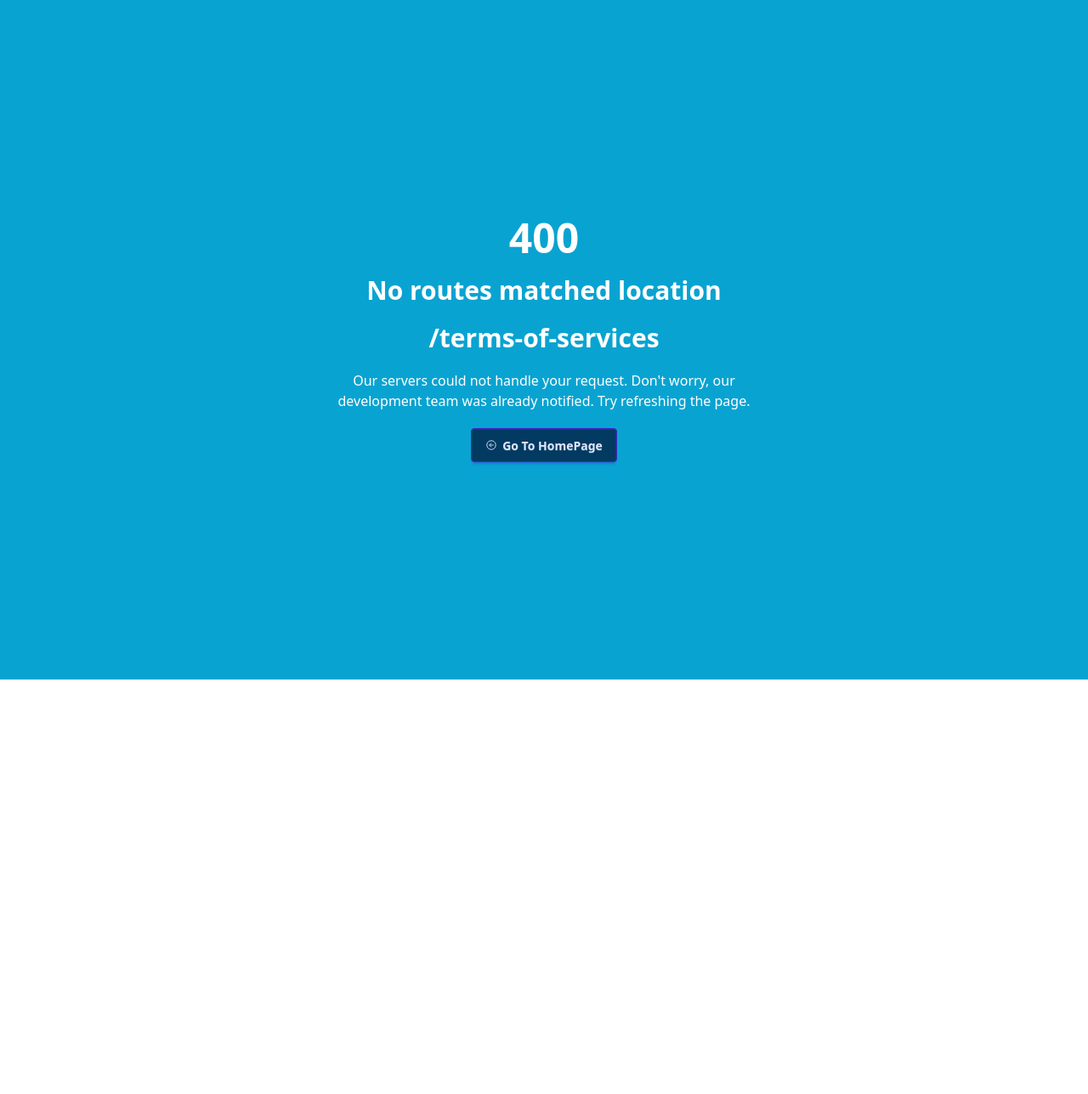
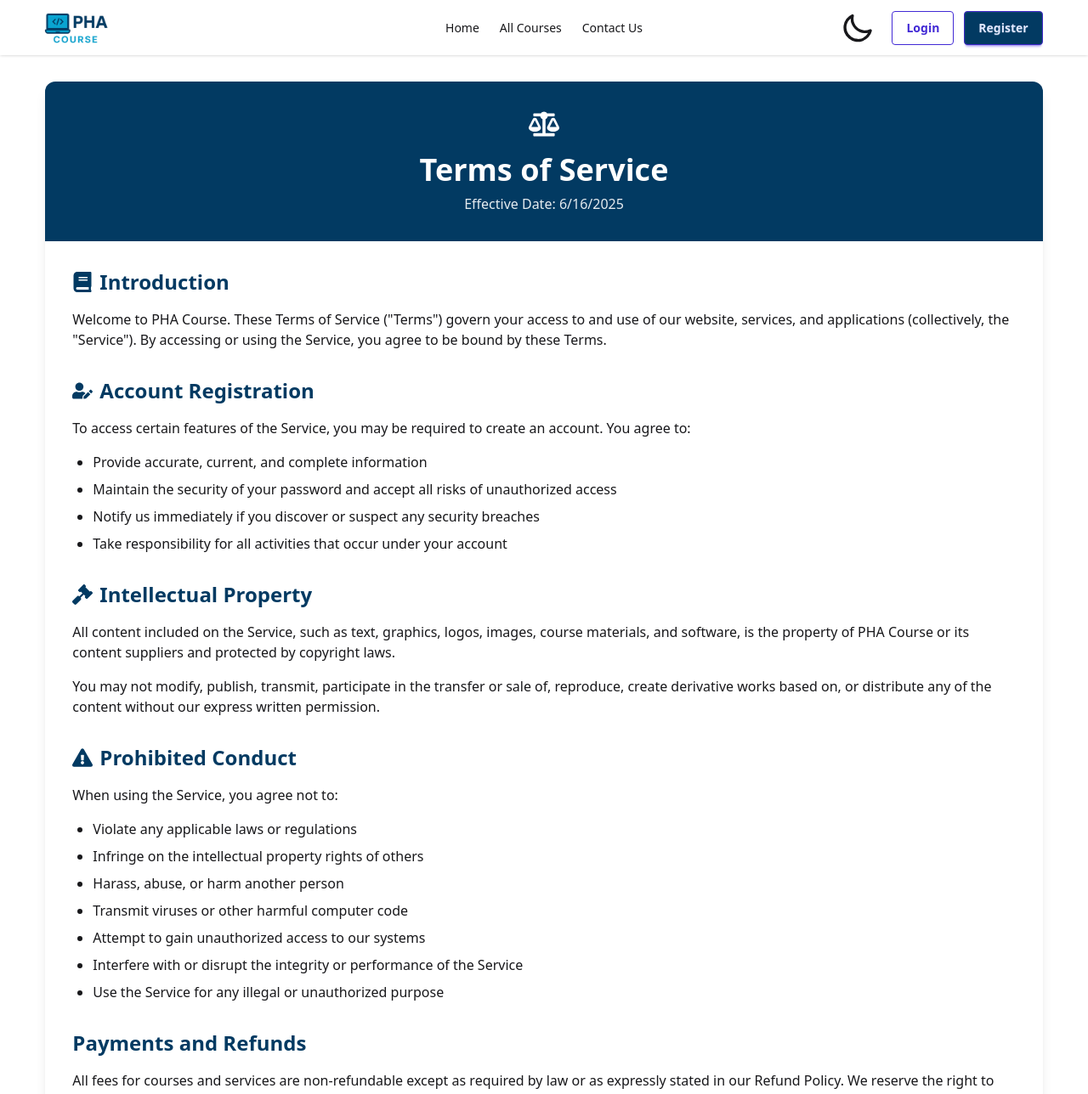
Before and after one commit to Parvez141300/pha-course-client, a React (Vite) app: page /terms-of-services in a window 1280 px wide. Shown: the top 1288 px of the page at 85% size. Before the commit the page ends 800 px from the top, so only its background shows below. Built offline with nearby package versions, Linux system fonts and the light colour scheme; no server answers.

Commit message:
created terms & condition page and privacy and policy page

```diff
--- a/src/Components/Footer.jsx
+++ b/src/Components/Footer.jsx
@@ -41,13 +41,13 @@ const Footer = () => {
                 </Link>
               </li>
               <li>
-                <Link to={"/courses"} rel="noopener noreferrer" href="#">
-                  Courses
+                <Link to={"/all-courses"} rel="noopener noreferrer" href="#">
+                  All Courses
                 </Link>
               </li>
               <li>
-                <Link to={"/login"} rel="noopener noreferrer" href="#">
-                  Login
+                <Link to={"/contact-us"} rel="noopener noreferrer" href="#">
+                  Contact Us
                 </Link>
               </li>
             </ul>
@@ -62,9 +62,7 @@ const Footer = () => {
                 <Link to={"/privacy-policy"}>Privacy & Policy</Link>
               </li>
               <li>
-                <a rel="noopener noreferrer" href="#">
-                  Terms of Service
-                </a>
+                <Link to={"/terms-of-services"}>Terms of Service</Link>
               </li>
             </ul>
             <div className="uppercase font-bold text-white">Social media</div>
--- a/src/pages/ContactUs/ContactUs.jsx
+++ b/src/pages/ContactUs/ContactUs.jsx
@@ -82,15 +82,15 @@ const ContactUs = () => {
           <div className="space-y-4">
             <div className="flex items-center gap-3">
               <MdLocationOn className="text-3xl" />
-              <p>123 Main St, Dhaka, Bangladesh</p>
+              <p>Gazipur, Dhaka, Bangladesh</p>
             </div>
             <div className="flex items-center gap-3">
               <MdEmail className="text-3xl" />
-              <p>info@yoursite.com</p>
+              <p>parvez.alif.dev@gmail.com</p>
             </div>
             <div className="flex items-center gap-3">
               <MdPhone className="text-3xl" />
-              <p>+880 1234 567890</p>
+              <p>+880 1872243808</p>
             </div>
           </div>
 
--- a/src/pages/PrivacyPolicy/PrivacyPolicy.jsx
+++ b/src/pages/PrivacyPolicy/PrivacyPolicy.jsx
@@ -13,7 +13,7 @@ const PrivacyPolicy = () => {
         />
       </Helmet>
 
-      <div className="w-11/12 mx-auto bg-white dark:bg-gray-800 rounded-xl shadow-lg overflow-hidden p-5">
+      <div className="w-11/12 mx-auto rounded-xl shadow-lg overflow-hidden p-5">
         {/* Header */}
         <div className="bg-[#023A62] dark:bg-[#09A3D0] text-center py-5 mb-5
         rounded-t-xl">
@@ -34,7 +34,7 @@ const PrivacyPolicy = () => {
             <h2 className="text-2xl font-bold text-[#023A62] dark:text-[#09A3D0] flex items-center gap-2">
               <FaUserLock /> Introduction
             </h2>
-            <p className="text-gray-700 dark:text-gray-300">
+            <p>
               At PHA Course, we are committed to protecting your privacy. This
               Privacy Policy explains how we collect, use, disclose, and
               safeguard your information when you visit our website or use our
@@ -46,13 +46,13 @@ const PrivacyPolicy = () => {
             <h2 className="text-2xl font-bold text-[#023A62] dark:text-[#09A3D0] flex items-center gap-2">
               <FaDatabase /> Information We Collect
             </h2>
-            <p className="text-gray-700 dark:text-gray-300">
+            <p>
               We may collect personal information that you voluntarily provide
               to us when you register on the site, place an order, subscribe to
               our newsletter, or otherwise contact us. The types of personal
               information collected may include:
             </p>
-            <ul className="list-disc pl-6 space-y-2 text-gray-700 dark:text-gray-300">
+            <ul className="list-disc pl-6 space-y-2">
               <li>
                 Your name and contact information (email address, phone number)
               </li>
@@ -67,14 +67,14 @@ const PrivacyPolicy = () => {
             <h2 className="text-2xl font-bold text-[#023A62] dark:text-[#09A3D0] flex items-center gap-2">
               <FaCookie /> How We Use Cookies
             </h2>
-            <p className="text-gray-700 dark:text-gray-300">
+            <p>
               We use cookies to enhance your experience on our site. Cookies are
               small files that ask permission to be placed on your computer's
               hard drive. Once you agree, the file is added and the cookie helps
               analyze web traffic or lets you know when you visit a particular
               site.
             </p>
-            <p className="text-gray-700 dark:text-gray-300">
+            <p>
               We use traffic log cookies to identify which pages are being used.
               This helps us analyze data about web page traffic and improve our
               website to tailor it to customer needs. We only use this
@@ -86,10 +86,10 @@ const PrivacyPolicy = () => {
             <h2 className="text-2xl font-bold text-[#023A62] dark:text-[#09A3D0]">
               How We Use Your Information
             </h2>
-            <p className="text-gray-700 dark:text-gray-300">
+            <p>
               We use the information we collect in various ways, including to:
             </p>
-            <ul className="list-disc pl-6 space-y-2 text-gray-700 dark:text-gray-300">
+            <ul className="list-disc pl-6 space-y-2">
               <li>Provide, operate, and maintain our website</li>
               <li>Improve, personalize, and expand our website</li>
               <li>Understand and analyze how you use our website</li>
@@ -106,13 +106,13 @@ const PrivacyPolicy = () => {
             <h2 className="text-2xl font-bold text-[#023A62] dark:text-[#09A3D0]">
               Data Security
             </h2>
-            <p className="text-gray-700 dark:text-gray-300">
+            <p>
               We implement appropriate technical and organizational measures to
               maintain the safety of your personal information. All
               sensitive/credit information you supply is encrypted via Secure
               Socket Layer (SSL) technology.
             </p>
-            <p className="text-gray-700 dark:text-gray-300">
+            <p>
               We follow generally accepted industry standards to protect the
               personal information submitted to us, both during transmission and
               once we receive it. However, no method of transmission over the
@@ -124,13 +124,13 @@ const PrivacyPolicy = () => {
             <h2 className="text-2xl font-bold text-[#023A62] dark:text-[#09A3D0]">
               Changes to This Policy
             </h2>
-            <p className="text-gray-700 dark:text-gray-300">
+            <p>
               We may update our Privacy Policy from time to time. We will notify
               you of any changes by posting the new Privacy Policy on this page
               and updating the "Last Updated" date at the top of this Privacy
               Policy.
             </p>
-            <p className="text-gray-700 dark:text-gray-300">
+            <p>
               You are advised to review this Privacy Policy periodically for any
               changes. Changes to this Privacy Policy are effective when they
               are posted on this page.
@@ -141,14 +141,14 @@ const PrivacyPolicy = () => {
             <h2 className="text-2xl font-bold text-[#023A62] dark:text-[#09A3D0]">
               Contact Us
             </h2>
-            <p className="text-gray-700 dark:text-gray-300">
+            <p>
               If you have any questions about this Privacy Policy, please
               contact us at:
             </p>
-            <p className="text-gray-700 dark:text-gray-300">
-              Email: privacy@phacourse.com
+            <p>
+              Email: parvez.alif.dev@gmail.com
               <br />
-              Address: 123 Privacy Lane, Dhaka, Bangladesh
+              Address: Gazipur, Dhaka, Bangladesh
             </p>
           </section>
         </div>
--- /dev/null
+++ b/src/pages/TermsOfServices/TermsOfServices.jsx
@@ -0,0 +1,195 @@
+import React from "react";
+import { Helmet } from "react-helmet-async";
+import {
+  FaBalanceScale,
+  FaBook,
+  FaExclamationTriangle,
+  FaGavel,
+  FaHandshake,
+  FaUserEdit,
+} from "react-icons/fa";
+
+const TermsOfService = () => {
+  return (
+    <div className="min-h-screen my-8">
+      <Helmet>
+        <title>Terms of Service | PHA Course</title>
+        <meta
+          name="description"
+          content="Terms governing the use of PHA Course services and website"
+        />
+      </Helmet>
+
+      <div className="w-11/12 mx-auto rounded-xl shadow-lg overflow-hidden">
+        {/* Header */}
+        <div className="bg-[#023A62] dark:bg-[#09A3D0] p-6 sm:p-8 text-center">
+          <div className="flex justify-center mb-4">
+            <FaBalanceScale className="text-white text-4xl" />
+          </div>
+          <h1 className="text-3xl sm:text-4xl font-bold text-white">
+            Terms of Service
+          </h1>
+          <p className="mt-2 text-white/90">
+            Effective Date: {new Date().toLocaleDateString()}
+          </p>
+        </div>
+
+        {/* Content */}
+        <div className="p-6 sm:p-8 space-y-8">
+          <section className="space-y-4">
+            <h2 className="text-2xl font-bold text-[#023A62] dark:text-[#09A3D0] flex items-center gap-2">
+              <FaBook /> Introduction
+            </h2>
+            <p>
+              Welcome to PHA Course. These Terms of Service ("Terms") govern
+              your access to and use of our website, services, and applications
+              (collectively, the "Service"). By accessing or using the Service,
+              you agree to be bound by these Terms.
+            </p>
+          </section>
+
+          <section className="space-y-4">
+            <h2 className="text-2xl font-bold text-[#023A62] dark:text-[#09A3D0] flex items-center gap-2">
+              <FaUserEdit /> Account Registration
+            </h2>
+            <p>
+              To access certain features of the Service, you may be required to
+              create an account. You agree to:
+            </p>
+            <ul className="list-disc pl-6 space-y-2">
+              <li>Provide accurate, current, and complete information</li>
+              <li>
+                Maintain the security of your password and accept all risks of
+                unauthorized access
+              </li>
+              <li>
+                Notify us immediately if you discover or suspect any security
+                breaches
+              </li>
+              <li>
+                Take responsibility for all activities that occur under your
+                account
+              </li>
+            </ul>
+          </section>
+
+          <section className="space-y-4">
+            <h2 className="text-2xl font-bold text-[#023A62] dark:text-[#09A3D0] flex items-center gap-2">
+              <FaGavel /> Intellectual Property
+            </h2>
+            <p>
+              All content included on the Service, such as text, graphics,
+              logos, images, course materials, and software, is the property of
+              PHA Course or its content suppliers and protected by copyright
+              laws.
+            </p>
+            <p>
+              You may not modify, publish, transmit, participate in the transfer
+              or sale of, reproduce, create derivative works based on, or
+              distribute any of the content without our express written
+              permission.
+            </p>
+          </section>
+
+          <section className="space-y-4">
+            <h2 className="text-2xl font-bold text-[#023A62] dark:text-[#09A3D0] flex items-center gap-2">
+              <FaExclamationTriangle /> Prohibited Conduct
+            </h2>
+            <p>
+              When using the Service, you agree not to:
+            </p>
+            <ul className="list-disc pl-6 space-y-2">
+              <li>Violate any applicable laws or regulations</li>
+              <li>Infringe on the intellectual property rights of others</li>
+              <li>Harass, abuse, or harm another person</li>
+              <li>Transmit viruses or other harmful computer code</li>
+              <li>Attempt to gain unauthorized access to our systems</li>
+              <li>
+                Interfere with or disrupt the integrity or performance of the
+                Service
+              </li>
+              <li>Use the Service for any illegal or unauthorized purpose</li>
+            </ul>
+          </section>
+
+          <section className="space-y-4">
+            <h2 className="text-2xl font-bold text-[#023A62] dark:text-[#09A3D0]">
+              Payments and Refunds
+            </h2>
+            <p>
+              All fees for courses and services are non-refundable except as
+              required by law or as expressly stated in our Refund Policy. We
+              reserve the right to change our fees at any time.
+            </p>
+            <p>
+              You are responsible for providing complete and accurate billing
+              information. Failure to do so may result in suspension or
+              termination of your access to paid services.
+            </p>
+          </section>
+
+          <section className="space-y-4">
+            <h2 className="text-2xl font-bold text-[#023A62] dark:text-[#09A3D0] flex items-center gap-2">
+              <FaHandshake /> Termination
+            </h2>
+            <p>
+              We may terminate or suspend your account immediately, without
+              prior notice or liability, for any reason whatsoever, including
+              without limitation if you breach these Terms.
+            </p>
+            <p>
+              Upon termination, your right to use the Service will immediately
+              cease. If you wish to terminate your account, you may simply
+              discontinue using the Service.
+            </p>
+          </section>
+
+          <section className="space-y-4">
+            <h2 className="text-2xl font-bold text-[#023A62] dark:text-[#09A3D0]">
+              Limitation of Liability
+            </h2>
+            <p>
+              In no event shall PHA Course, nor its directors, employees,
+              partners, agents, suppliers, or affiliates, be liable for any
+              indirect, incidental, special, consequential or punitive damages,
+              including without limitation, loss of profits, data, use,
+              goodwill, or other intangible losses.
+            </p>
+          </section>
+
+          <section className="space-y-4">
+            <h2 className="text-2xl font-bold text-[#023A62] dark:text-[#09A3D0]">
+              Changes to Terms
+            </h2>
+            <p>
+              We reserve the right, at our sole discretion, to modify or replace
+              these Terms at any time. We will provide notice of any changes by
+              posting the new Terms on this page and updating the "Effective
+              Date" at the top.
+            </p>
+            <p>
+              Your continued use of the Service after any such changes
+              constitutes your acceptance of the new Terms.
+            </p>
+          </section>
+
+          <section className="space-y-4">
+            <h2 className="text-2xl font-bold text-[#023A62] dark:text-[#09A3D0]">
+              Contact Us
+            </h2>
+            <p>
+              If you have any questions about these Terms, please contact us at:
+            </p>
+            <p>
+              Email: legal@phacourse.com
+              <br />
+              Address: 123 Legal Street, Dhaka, Bangladesh
+            </p>
+          </section>
+        </div>
+      </div>
+    </div>
+  );
+};
+
+export default TermsOfService;
--- a/src/router/Router.jsx
+++ b/src/router/Router.jsx
@@ -15,6 +15,7 @@ import MyEnrolledCourses from "../pages/MyEnrolledCourses/MyEnrolledCourses";
 import UserProfile from "../pages/UserProfile/UserProfile";
 import ContactUs from "../pages/ContactUs/ContactUs";
 import PrivacyPolicy from "../pages/PrivacyPolicy/PrivacyPolicy";
+import TermsOfService from "../pages/TermsOfServices/TermsOfServices";
 
 export const router = createBrowserRouter([
   {
@@ -89,6 +90,10 @@ export const router = createBrowserRouter([
       {
         path: '/privacy-policy',
         element: <PrivacyPolicy></PrivacyPolicy>
+      },
+      {
+        path: '/terms-of-services',
+        element: <TermsOfService></TermsOfService>
       }
     ],
   },
```
